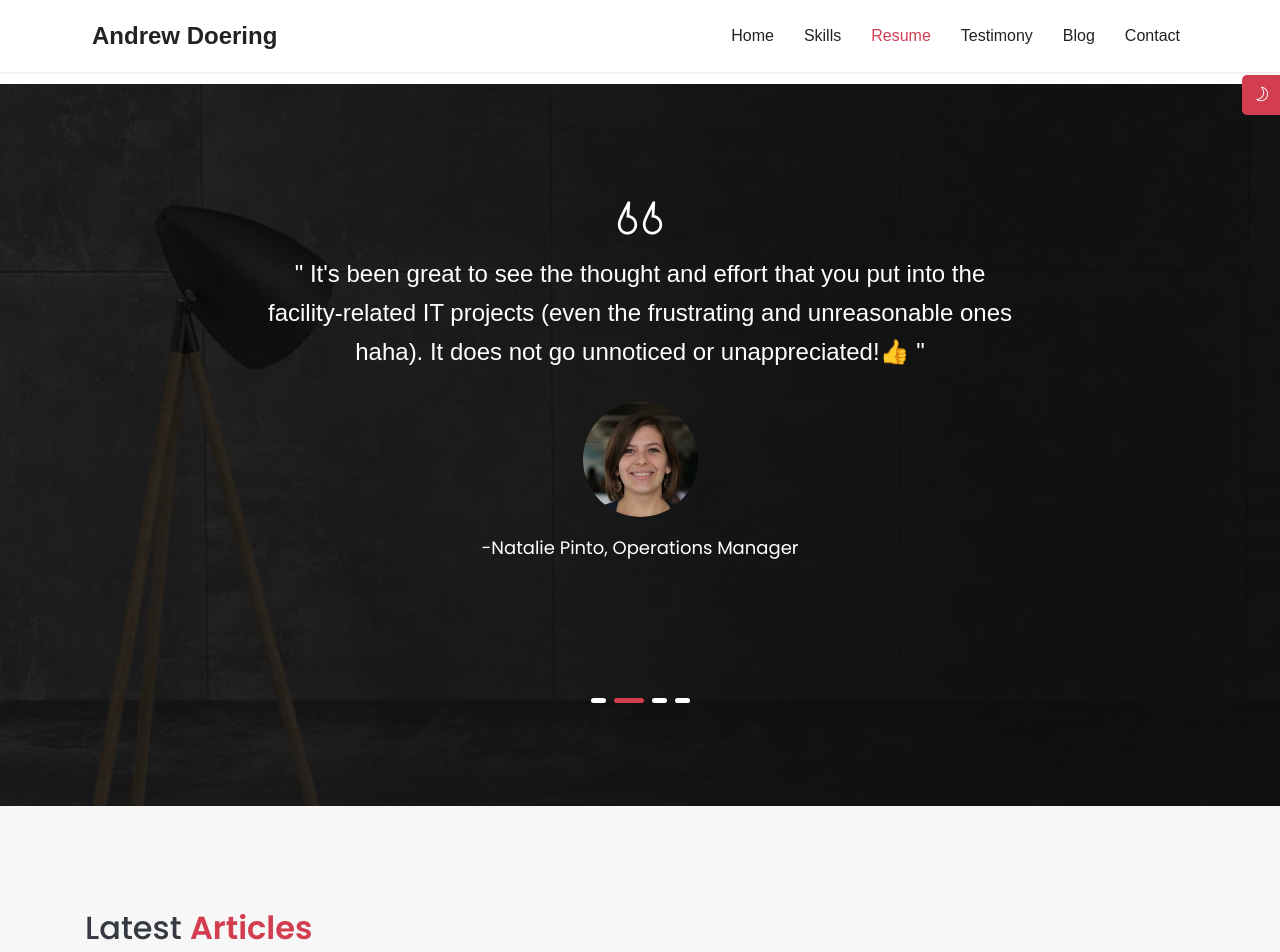
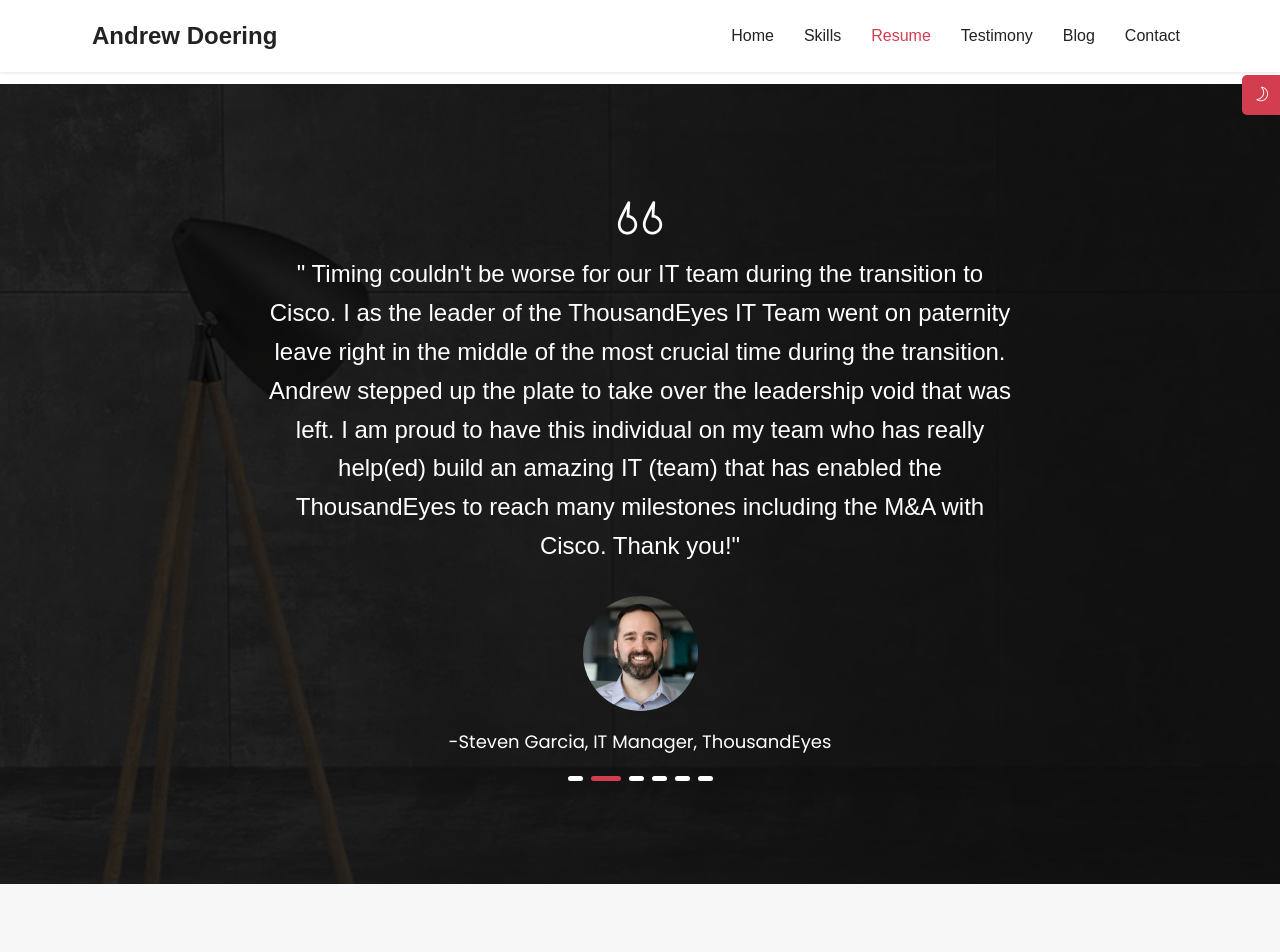
Before and after one commit to delize/delize.github.io, a Jekyll site: the page built from index.md, in a window 1280 px wide and 1400 px high, scrolled down 6090 px. Shown: the top 952 px of the window. Built offline with Jekyll 4.4.1, drawn with Linux system fonts in a browser that asks for light colours; some web fonts are replaced; some of the changed text lies outside the part shown.

Commit message:
Add two new testimonials, add new blog post

```diff
--- a/_drafts/template.markdown
+++ b/_drafts/template.markdown
@@ -14,9 +14,11 @@
 - all
 - tags
 - here
+categories:
+- random
 img_bg: /assets/blog/2020/10/
 img_bg_alt: Placeholder Alt text
-img_blog: /assets/blog/2020/10/
+img_blog: /assets/blog/2020/10/ #Must be 800 x 650 pixels
 img_alt: Placeholder Alt Text
 permalink: /blog/:year/:month/:day/:title/
 ---
--- a/_includes/page-testimonial.html
+++ b/_includes/page-testimonial.html
@@ -4,6 +4,27 @@
         <div class="row">
             <div class="col-12">
                 <div class="owl-carousel">
+                    <div class="testimonial-item">
+                        <p>" Thank you Andrew! You played a critical role in Cisco's first ever all-virtual laptop retention program of an acquired
+                            company during a pandemic. Your help in building and running the necessary Mac scripts to remove all TE management
+                            software, AV, etc., Along with pushing the Mac scripts for all the necessary Cisco software. ... Thank you so much!"</p>
+                        <div>
+                            <img src="assets/img/dave-chan.jpg" alt="Dave Chan, Integration Lead at Cisco" class="mx-auto rounded-circle">
+                        </div>
+                        <h4 class="mt-3">-Dave Chan, <span class="font-weight-bold">Integration Lead, Cisco</span></h4>
+                    </div>
+
+                    <div class="testimonial-item">
+                        <p>" Timing couldn't be worse for our IT team during the transition to Cisco. I as the leader of the ThousandEyes IT Team went
+                            on paternity leave right in the middle of the most crucial time during the transition. Andrew stepped up the
+                            plate to take over the leadership void that was left. I am proud to have this individual on my team who has really
+                            help(ed) build an amazing IT (team) that has enabled the ThousandEyes to reach many milestones including the M&A with Cisco. Thank you!"</p>
+                        <div>
+                            <img src="assets/img/steven-garcia.jpg" alt="Steven Garcia, IT Manager, ThousandEyes" class="mx-auto rounded-circle">
+                        </div>
+                        <h4 class="mt-3">-Steven Garcia, <span class="font-weight-bold">IT Manager, ThousandEyes</span></h4>
+                    </div>
+
                     <!-- Item 01 -->
                     <div class="testimonial-item">
                         <p>" Andrew was able to push forward and successfully complete this (Meeting Room Management) project that solves a big
@@ -13,7 +34,7 @@
                         <div>
                             <img src="assets/img/paulo-cabido.jpg" alt="Paulo Cabido" class="mx-auto rounded-circle">
                         </div>
-                        <h4 class="mt-3">-Paulo Cabido, <span class="font-weight-bold">Sr. Director of Engineering Operations</span></h4>
+                        <h4 class="mt-3">-Paulo Cabido, <span class="font-weight-bold">Sr. Director of Engineering Operations, ThousandEyes</span></h4>
                     </div>
                     <!-- Item 02 -->
                     <div class="testimonial-item">
@@ -22,7 +43,7 @@
                         <div>
                             <img src="assets/img/natalie-pinto.jpg" alt="Natalie Pinto" class="mx-auto rounded-circle">
                         </div>
-                        <h4 class="mt-3">-Natalie Pinto, <span class="font-weight-bold">Operations Manager</span></h4>
+                        <h4 class="mt-3">-Natalie Pinto, <span class="font-weight-bold">Operations Manager, ThousandEyes</span></h4>
                     </div>
                     <!-- Item 03 -->
                     <div class="testimonial-item">
@@ -33,7 +54,7 @@
                         <div>
                             <img src="assets/img/ross-berrier.jpg" alt="Ross Berrier" class="mx-auto rounded-circle">
                         </div>
-                        <h4 class="mt-3">-Ross Berrier, <span class="font-weight-bold">Sourcing Manager, Indirect Goods & Services</span></h4>
+                        <h4 class="mt-3">-Ross Berrier, <span class="font-weight-bold">Sourcing Manager, Indirect Goods & Services, LORD Corporation</span></h4>
                     </div>
                     <div class="testimonial-item">
                         <p>" Wanted to give some Kudos to Andrew for identifying a simple fix to an issue our group has been having for a couple of
@@ -42,7 +63,7 @@
                         <div>
                             <img src="assets/img/nathan-houston.jpg" alt="Nathan Houston" class="mx-auto rounded-circle">
                         </div>
-                        <h4 class="mt-3">-Nathan Houston, <span class="font-weight-bold">Sr. Business Analyst</span>
+                        <h4 class="mt-3">-Nathan Houston, <span class="font-weight-bold">Sr. Business Analyst, LORD Corporation</span>
                         </h4>
                     </div>
                 </div>
--- a/assets/css/style-custom.css
+++ b/assets/css/style-custom.css
@@ -609,8 +609,6 @@
     top: 1px; }
   .color-scheme:hover {
     color: #ffffff; }
-  .color-scheme a { color: #ffffff; }
-  .color-scheme a:hover { color: #ffffff; }
 
 /*-------------------------
        BLOG PAGE
```
Also changed, not shown: blog/_posts/2020-10-11-monitoring-zfs-and-docker-with-tig.markdown (renamed from _drafts/monitoring-zfs-and-docker-with-tig.markdown, +11 -4 lines), assets/blog/2020/10/blog_img.png (added), assets/blog/2020/10/docker-dashboard.png, assets/blog/2020/10/system-dashboard.png (added), assets/img/dave-chan.jpg (added), assets/img/steven-garcia.jpg (added).
